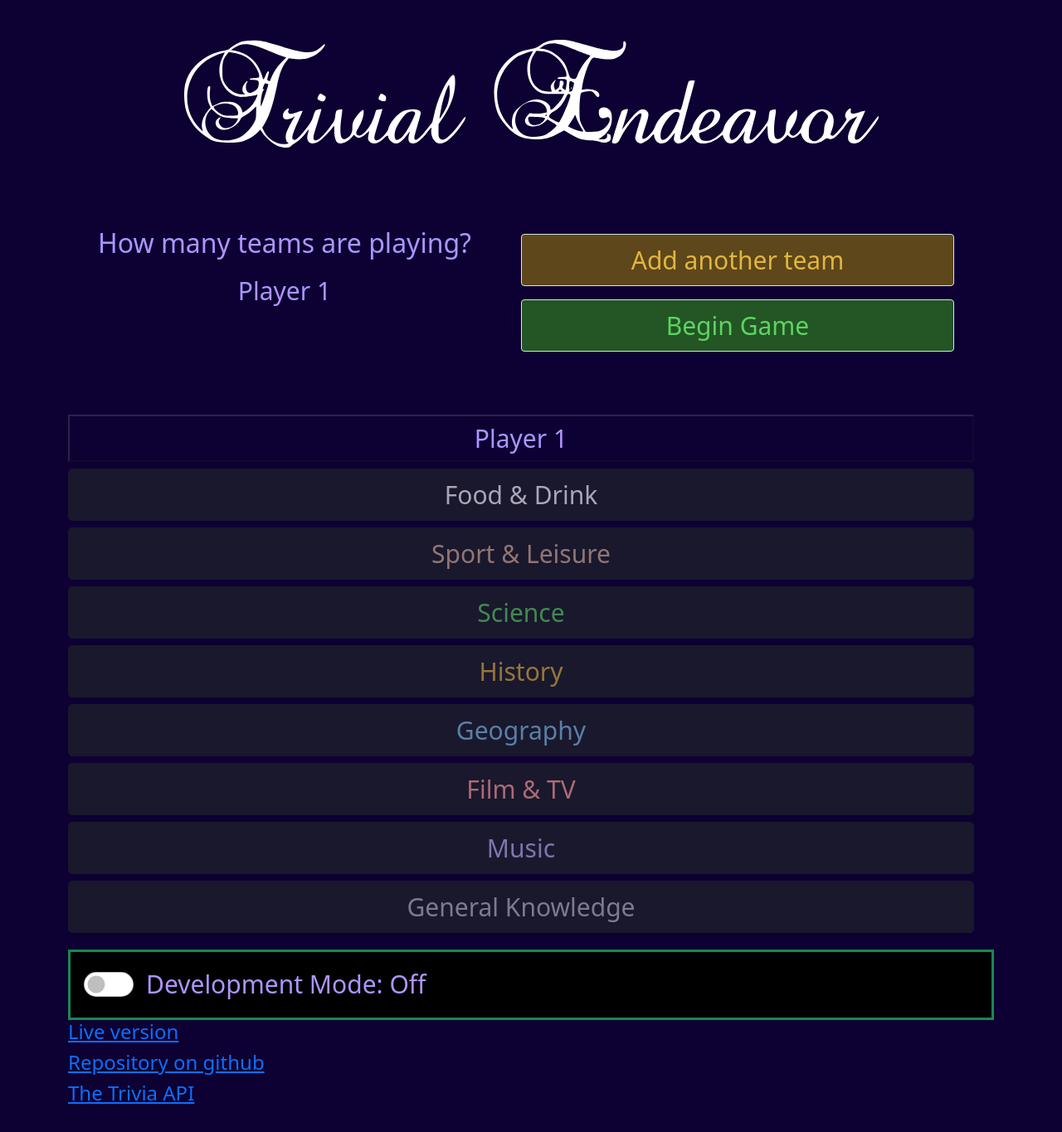
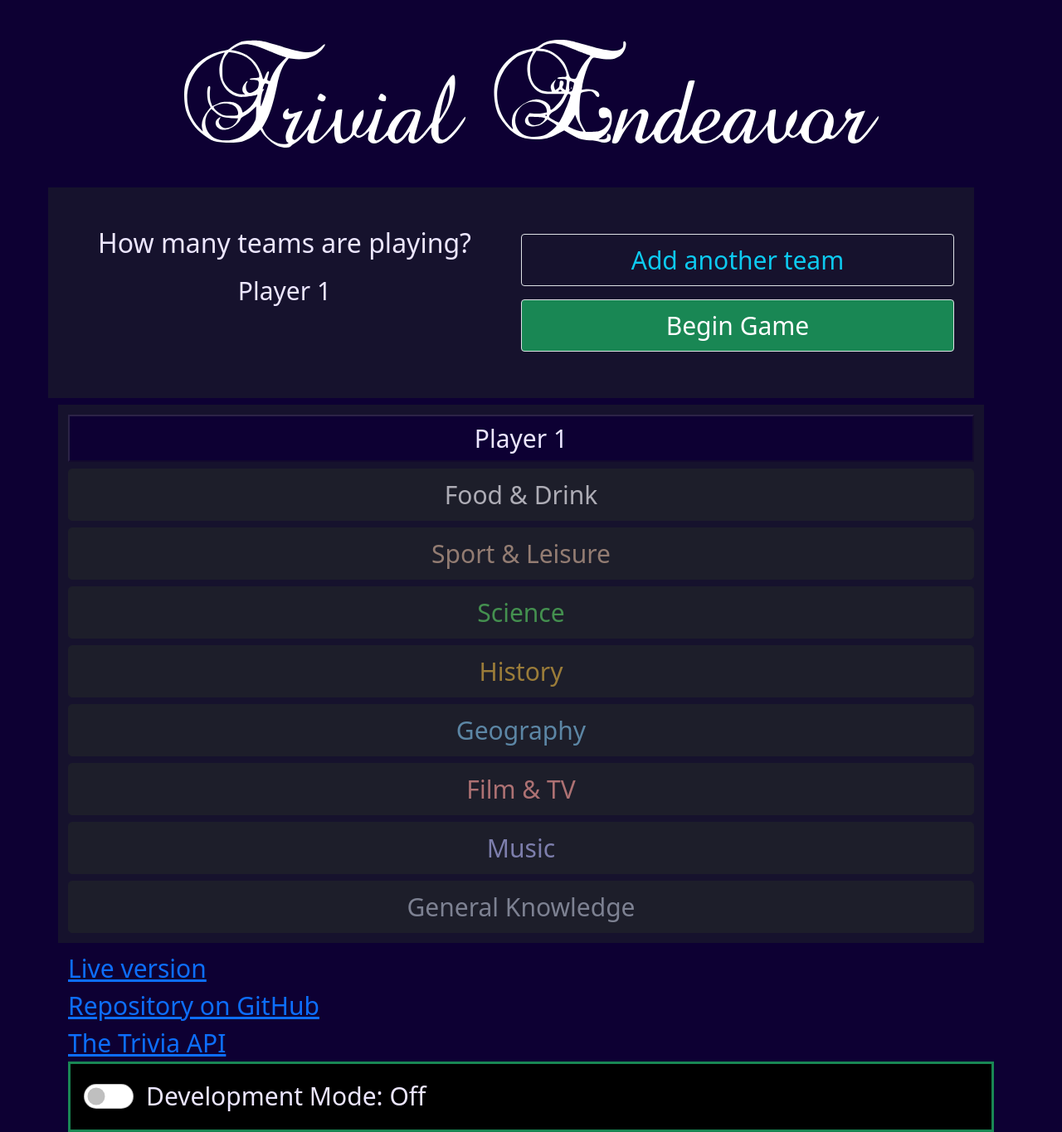
Before and after one commit to vpbasile/trivial-endeavor, a React (Create React App) app: page / in a window 1280 px wide. Shown: the whole page at 83% size. Before the commit the page ends 1340 px from the top, so only its background shows below. Built offline with nearby package versions, Linux system fonts and the light colour scheme.

Commit message:
Visual tweaks

```diff
--- a/src/App.js
+++ b/src/App.js
@@ -14,6 +14,7 @@ import DataDisplay from './components/DataDisplay';
 import ErrorBoundary from './components/ErrorBoundary';
 import PlayerColumn from './components/PlayerColumn';
 import GameSetup from './components/GameSetup';
+import Hyperlink from './components/Hyperink';
 
 var players = [
   { index: 0, name: "Player 1", correctCategories: [] }
@@ -100,6 +101,11 @@ function App(props) {
             })}
           </div>
         </ErrorBoundary>
+        <div id='credits-div' className="col-12">
+          <Hyperlink url="https://vpbasile.github.io/trivial-endeavor-react/index.html" text="Live version" />
+          <Hyperlink url="https://github.com/vpbasile/trivial-endeavor-react" text="Repository on GitHub" />
+          <Hyperlink url="https://the-trivia-api.com/" text="The Trivia API"/>
+        </div>
         <ErrorBoundary>
           <div id="dev-div" className="col-12">
           <DataDisplay
@@ -115,15 +121,8 @@ function App(props) {
           />
         </div>
       </ErrorBoundary>
-        <div id='credits-div' className="col-12">
-          <div className="col">
-            <h4><a href="https://vpbasile.github.io/trivial-endeavor-react/index.html">Live version</a></h4>
-            <h4><a href="https://github.com/vpbasile/trivial-endeavor-react">Repository on github</a></h4>
-            <h4><a href="https://the-trivia-api.com/">The Trivia API</a></h4>
     </div>
-        </div>
-      </div>
-    </div>
+    </div >
   );
 }
 
--- a/src/components/GameSetup.js
+++ b/src/components/GameSetup.js
@@ -29,7 +29,7 @@ export default function GameSetup(props) {
 	let addButton
 	if (scoreState.length < 4) {
 		addButton =
-			<button className={`rounded py-2 my-2 border btn cat-history w-100`} type="button" onClick={() => setScoreState(
+			<button className={`rounded py-2 my-2 border btn btn-outline-info w-100`} type="button" onClick={() => setScoreState(
 				// Add another player to the scoreState array
 				[...scoreState, {
 					index: scoreState.length, name: "Player " + (scoreState.length + 1),
@@ -39,7 +39,7 @@ export default function GameSetup(props) {
 	} else { addButton = null; }
 
 	if ((devMode) || (gamePhase.currentPhase.title === "Welcome")) {
-		return (<div className='row py-5'>
+		return (<div className='row py-5 bg-dark bg-opacity-50'>
 			<div id="playerList-div" className="col-md-6 text-center">
 				<h2 id="display-category">How many teams are playing?</h2>
 
@@ -47,7 +47,7 @@ export default function GameSetup(props) {
 			</div>
 			<div className="col-md-6">
 				{addButton}
-				<input className={`rounded py-2 my-2 border btn cat-science w-100`} type="button" value={`Begin Game`} onClick={() => {
+				<input className={`rounded py-2 my-2 border btn btn-success w-100`} type="button" value={`Begin Game`} onClick={() => {
 					console.log("Begin game");
 					console.log("scoreState: " + JSON.stringify(scoreState));
 					setGamePhase({
--- /dev/null
+++ b/src/components/Hyperink.js
@@ -0,0 +1,9 @@
+import React from 'react';
+
+export default function Hyperlink(props) {
+	return (
+		<div className='col-6'>
+			<a href='props.url'>{props.text}</a>
+		</div>
+	);
+}
--- a/src/components/PlayerColumn.js
+++ b/src/components/PlayerColumn.js
@@ -15,7 +15,7 @@ export default function PlayerColumn(props) {
 	const columnSize = 12 / playerCount;
 
 	return (
-		<div className={"col-lg-" + columnSize + " py-2 my-2"} id=''>
+		<div className={"col-lg-" + columnSize + " py-2 my-2 bg-dark bg-opacity-50"} id=''>
 			<input className="w-100 text-wrap py-1 my-1 playerBadge" type="button" value={player.name} disabled={true} />
 			{categoryList.map(category => {
 				if (category.queryTag !== "none") {
--- a/src/css/color-dark.css
+++ b/src/css/color-dark.css
@@ -1,6 +1,6 @@
 :root {
 	--background-dark: #0d0033;
-	--text-light: hsl(255, 100%, 79%);
+	--text-light: hsl(256, 100%, 95%);
 	--green-dark: #235525;
 	--green-light: #5DD462;
 	--blue-dark: #005077;
```
Lines whose indentation alone changed are shown as unchanged.
